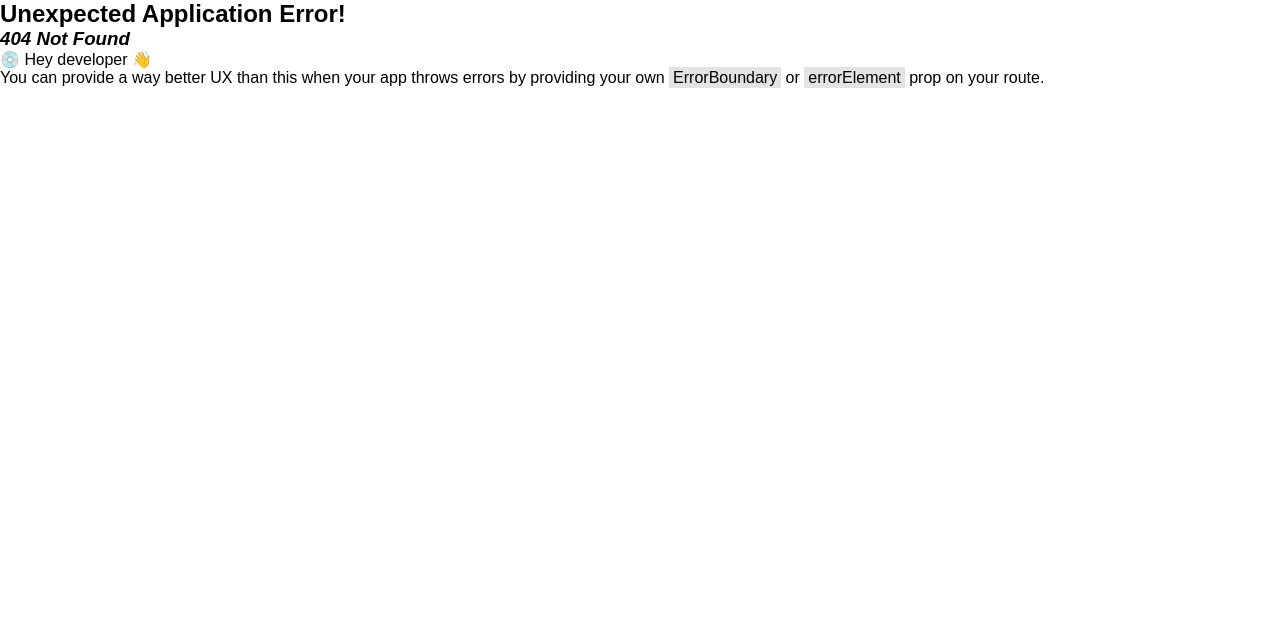
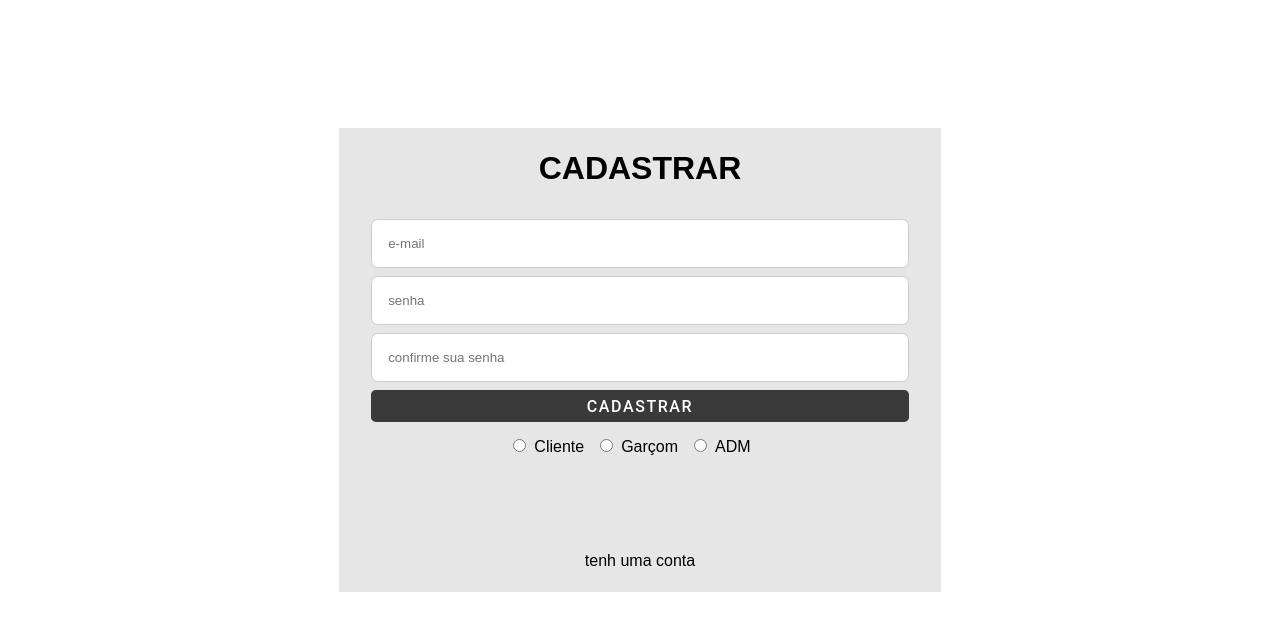
Before and after one commit to Weslley03/waiterapp, a React (Vite) app: page /cadastrar in a window 1280 px wide. Before the commit this address had no page. Shown: the top 630 px of the page. Built offline with nearby package versions, Linux system fonts and the light colour scheme.

Commit message:
cadastro feito

```diff
--- a/src/main.jsx
+++ b/src/main.jsx
@@ -3,11 +3,17 @@ import ReactDOM from 'react-dom/client'
 import { createBrowserRouter, RouterProvider  } from 'react-router-dom'
 import GlobalStyled from './GlobalStyled'
 import Auth from './pages/Auth/Auth'
+import Cadastrar from './pages/Cadastrar/Cadastrar'
 
 const router = createBrowserRouter([
   {
     path: '/',
     element: <Auth />
+  },
+
+  {
+    path: '/cadastrar',
+    element: <Cadastrar />
   }
 ])
 
--- a/src/pages/Auth/Auth.jsx
+++ b/src/pages/Auth/Auth.jsx
@@ -9,7 +9,6 @@ import { useForm } from 'react-hook-form'
 import { zodResolver } from '@hookform/resolvers/zod'
 import { SigninSchema } from '../../schemas/SigninSchema.js'
 import Button from '../../components/Button/Button.jsx'
-import { Link } from 'react-router-dom'
 
 function Auth(){
 
--- /dev/null
+++ b/src/pages/Cadastrar/Cadastrar.jsx
@@ -0,0 +1,68 @@
+import { RegisterContainer, DivCadastro, DivRadio } from './CadastrarStyled'
+import { useForm } from 'react-hook-form'
+import { zodResolver } from '@hookform/resolvers/zod'
+import { SignupSchema } from '../../../src/schemas/SignupSchema.js'
+import { Input } from '../../components/Input/Input'
+import { ErrorSpan } from '../Auth/AuthStyled.jsx'
+import Button from '../../components/Button/Button.jsx'
+
+function Cadastrar() {
+
+    const { register: signupRegister, handleSubmit: signupHandleSubmit, formState: {errors: signupErrors}} = useForm({
+        resolver: zodResolver(SignupSchema)
+      })
+
+      function upHandleSubmit(){
+        //
+      }
+
+    return (
+        <RegisterContainer>
+            <DivCadastro>
+                <h1>CADASTRAR</h1>
+                <form onSubmit={signupHandleSubmit(upHandleSubmit)}>
+                    <Input
+                        type='email'
+                        placeholder='e-mail'
+                        name='email'
+                        register={signupRegister}
+                    />
+                    {signupErrors.email && <ErrorSpan> {signupErrors.email.message} </ErrorSpan>}
+
+                    <Input
+                        type='password'
+                        placeholder='senha'
+                        name='password'
+                        register={signupRegister}
+                    />
+                    {signupErrors.password && <ErrorSpan> {signupErrors.password.message} </ErrorSpan>}
+
+                    <Input
+                        type='password'
+                        placeholder='confirme sua senha'
+                        name='confirmpassword'
+                        register={signupRegister}
+                    />
+                    {signupErrors.confirmpassword && <ErrorSpan> {signupErrors.confirmpassword.message} </ErrorSpan>}
+
+                    <Button type='submit' text='cadastrar' />
+                </form>
+
+                <DivRadio>
+                    <input type="radio" name="radio"/>
+                    <label>Cliente</label>
+
+                    <input type="radio" name="radio"/>
+                    <label>Garçom</label>
+
+                    <input type="radio" name="radio"/>
+                    <label>ADM</label>
+                </DivRadio>
+
+                <a href="http://localhost:5173/"> tenh uma conta </a>
+            </DivCadastro>
+        </RegisterContainer>
+    )
+}
+
+export default Cadastrar;
--- /dev/null
+++ b/src/pages/Cadastrar/CadastrarStyled.jsx
@@ -0,0 +1,52 @@
+import styled from 'styled-components'
+
+export const RegisterContainer = styled.section`
+    display: flex;
+    justify-content: center;
+    align-items: center;
+    margin: 0 auto;
+    height: 70vh;
+    width: 70%;
+    padding-top: 5rem;
+
+    form{
+        display: flex;
+        flex-direction: column;
+        gap: 0.5rem;
+        width: 100%;
+    }
+`;
+
+export const DivCadastro = styled.div`
+    text-align: center;
+    display: flex;
+    flex-direction: column;
+    justify-content: center;
+    width: 60%;
+    height: 400px;
+    background-color: #e6e6e6;
+    padding: 2rem;
+
+    h1{
+        font-size: 2rem;
+        padding-bottom: 2rem;
+    }
+
+    a{
+        padding-top: 5rem;
+        text-decoration: none;
+        color: black;
+    }
+`;
+
+export const DivRadio = styled.div`
+    padding: 1rem;
+
+    input {
+        margin-right: 0.5rem;
+    }
+
+    label {
+        margin-right: 1rem;
+    }
+`;
--- /dev/null
+++ b/src/schemas/SignupSchema.js
@@ -0,0 +1,8 @@
+import { z } from  'zod'
+
+export const SignupSchema = z.object({
+    email: z.string().email({message: 'e-mail invalido'}),
+    password: z.string().min(6, {message: 'a senha deve ter no mínimo 6 caracteres'}),
+    confirmpassword: z.string().min(6, {message: 'a senha deve ter no mínimo 6 caracteres'})
+    .refine((data) => data.password === data.confirmpassword, {message: 'as senhas não conferem', path: ['confirmpassword']})
+})
```
